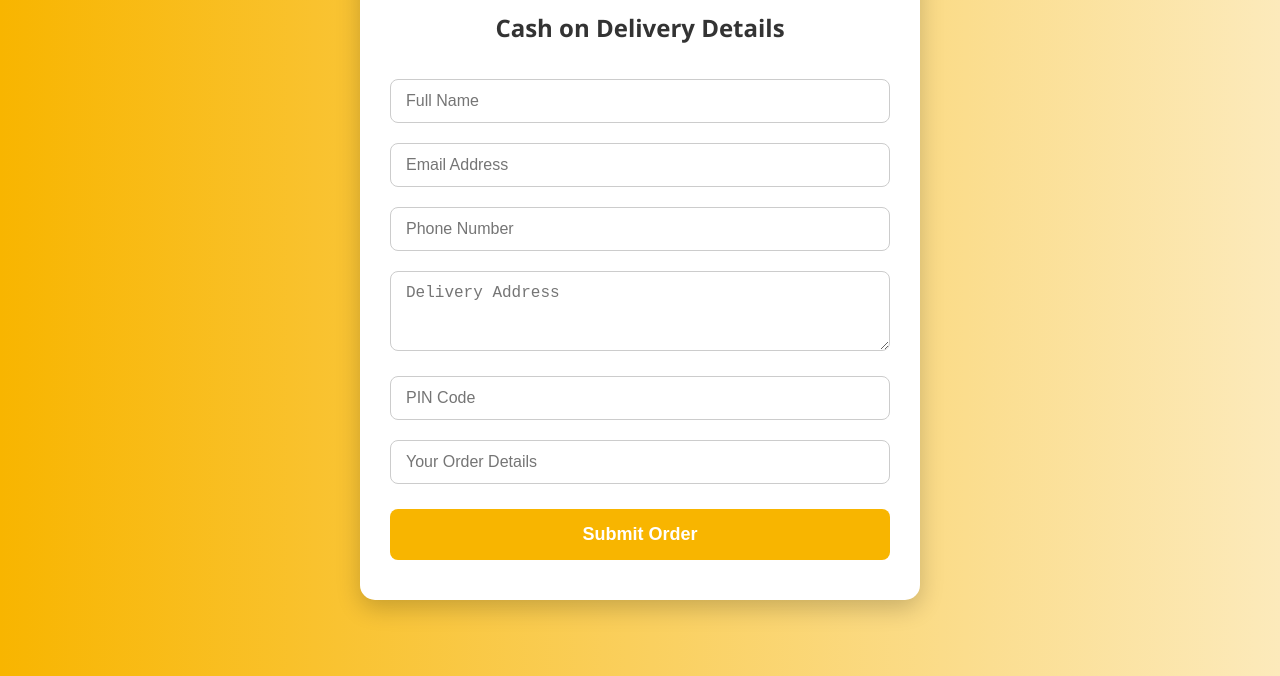
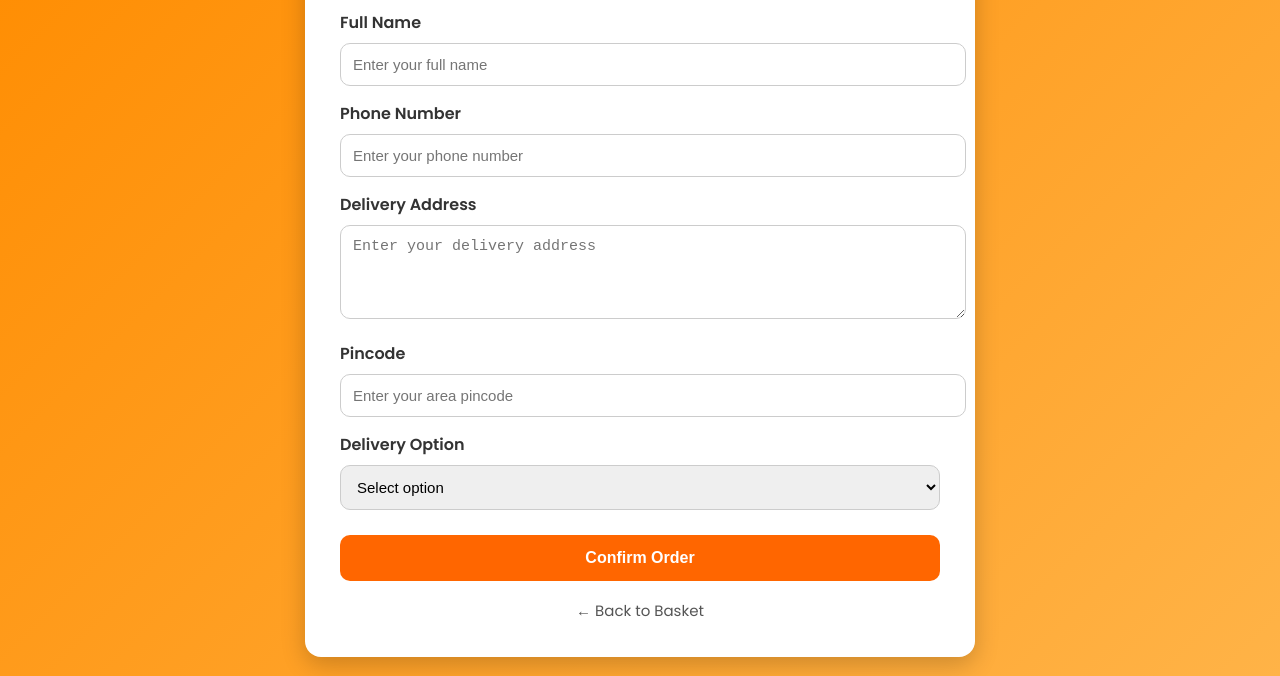
Before and after one commit to Charanteja-madeti/handloom-fashion-, a website: page delivery.html in a window 1280 px wide. Shown: the part 124-800 px from the top of the page. Drawn offline with Linux system fonts and the light colour scheme.

Commit message:
Update delivery.html

```diff
--- a/delivery.html
+++ b/delivery.html
@@ -1,107 +1,123 @@
 <!DOCTYPE html>
 <html lang="en">
 <head>
-<meta charset="UTF-8">
-<meta name="viewport" content="width=device-width, initial-scale=1.0">
-<title>Cash on Delivery</title>
+  <meta charset="UTF-8" />
+  <meta name="viewport" content="width=device-width, initial-scale=1.0" />
+  <title>Delivery Details - Handloom Fashion</title>
+  <link href="https://fonts.googleapis.com/css2?family=Poppins:wght@400;600&display=swap" rel="stylesheet" />
   <style>
-  /* Body and background */
     body {
-    font-family: 'Segoe UI', Tahoma, Geneva, Verdana, sans-serif;
-    background: linear-gradient(to right, #f8b500, #fceabb);
+      font-family: 'Poppins', sans-serif;
+      background: linear-gradient(135deg, #ff8c00, #ffb347);
+      margin: 0;
+      padding: 0;
+      min-height: 100vh;
       display: flex;
+      align-items: center;
       justify-content: center;
-    align-items: center;
-    min-height: 100vh;
-    margin: 0;
     }
-
-  /* Form container */
-  form {
+    .container {
+      width: 90%;
+      max-width: 600px;
       background: #fff;
-    padding: 40px 30px;
-    border-radius: 15px;
-    box-shadow: 0 8px 25px rgba(0,0,0,0.2);
+      padding: 35px;
+      border-radius: 16px;
+      box-shadow: 0 8px 25px rgba(0, 0, 0, 0.2);
+      animation: fadeIn 0.8s ease-in-out;
+    }
+    @keyframes fadeIn {
+      from { opacity: 0; transform: translateY(20px); }
+      to { opacity: 1; transform: translateY(0); }
+    }
+    h2 {
+      text-align: center;
+      color: #ff6600;
+      margin-bottom: 25px;
+      font-weight: 600;
+      font-size: 24px;
+    }
+    label {
+      font-weight: 600;
+      margin-top: 15px;
+      display: block;
+      color: #333;
+    }
+    input, textarea, select {
       width: 100%;
-    max-width: 500px;
-    animation: fadeIn 1s ease;
+      padding: 12px;
+      margin-top: 8px;
+      border: 1px solid #ccc;
+      border-radius: 10px;
+      font-size: 15px;
+      transition: border 0.3s ease;
     }
-
-  /* Form header */
-  form h2 {
-    text-align: center;
-    color: #333;
-    margin-bottom: 25px;
-  }
-
-  /* Input and textarea styling */
-  input, textarea {
-    width: 100%;
-    padding: 12px 15px;
-    margin: 10px 0;
-    border-radius: 8px;
-    border: 1px solid #ccc;
-    font-size: 16px;
-    box-sizing: border-box;
-    transition: 0.3s;
-  }
-
-  input:focus, textarea:focus {
-    border-color: #f8b500;
+    input:focus, textarea:focus, select:focus {
+      border-color: #ff6600;
       outline: none;
     }
-
-  textarea {
-    resize: vertical;
-    min-height: 80px;
+    button {
+      background-color: #ff6600;
+      color: white;
+      border: none;
+      padding: 14px;
+      width: 100%;
+      font-size: 16px;
+      font-weight: 600;
+      border-radius: 10px;
+      cursor: pointer;
+      margin-top: 25px;
+      transition: background 0.3s ease;
     }
-
-  /* Submit button */
-  button {
-    width: 100%;
-    padding: 15px;
-    background: #f8b500;
-    color: #fff;
-    border: none;
-    border-radius: 8px;
-    font-size: 18px;
-    font-weight: bold;
-    cursor: pointer;
-    margin-top: 15px;
-    transition: 0.3s;
+    button:hover {
+      background-color: #e65c00;
     }
-
-  button:hover {
-    background: #e09e00;
+    .back-btn {
+      display: block;
+      text-align: center;
+      margin-top: 18px;
+      color: #555;
+      text-decoration: none;
+      font-size: 15px;
     }
-
-  /* Simple fade-in animation */
-  @keyframes fadeIn {
-    from {opacity: 0; transform: translateY(-20px);}
-    to {opacity: 1; transform: translateY(0);}
-  }
-
-  /* Responsive adjustments */
-  @media (max-width: 600px) {
-    form {
-      padding: 30px 20px;
-    }
-    button {
-      font-size: 16px;
-    }
+    .back-btn:hover {
+      color: #ff6600;
     }
   </style>
 </head>
 <body>
-<form action="https://formspree.io/f/YOUR_FORM_ID" method="POST">
-  <h2>Cash on Delivery Details</h2>
-  <input type="text" name="name" placeholder="Full Name" required>
-  <input type="email" name="email" placeholder="Email Address" required>
-  <input type="text" name="phone" placeholder="Phone Number" required>
-  <textarea name="address" placeholder="Delivery Address" required></textarea>
-  <input type="text" name="pincode" placeholder="PIN Code" required>
-  <input type="text" name="order" placeholder="Your Order Details" required>
-  <button type="submit">Submit Order</button>
+  <div class="container">
+    <h2>Delivery Details</h2>
+    <form id="deliveryForm">
+      <label for="name">Full Name</label>
+      <input type="text" id="name" name="name" placeholder="Enter your full name" required>
+
+      <label for="phone">Phone Number</label>
+      <input type="tel" id="phone" name="phone" placeholder="Enter your phone number" required>
+
+      <label for="address">Delivery Address</label>
+      <textarea id="address" name="address" rows="4" placeholder="Enter your delivery address" required></textarea>
+
+      <label for="pincode">Pincode</label>
+      <input type="text" id="pincode" name="pincode" placeholder="Enter your area pincode" required>
+
+      <label for="delivery">Delivery Option</label>
+      <select id="delivery" name="delivery" required>
+        <option value="">Select option</option>
+        <option value="cod">Cash on Delivery</option>
+        <option value="online">Online Payment</option>
+      </select>
+
+      <button type="submit">Confirm Order</button>
+      <a href="basket.html" class="back-btn">← Back to Basket</a>
     </form>
+  </div>
+
+  <script>
+    document.getElementById('deliveryForm').addEventListener('submit', function(e) {
+      e.preventDefault();
+      alert('✅ Your delivery details have been submitted successfully!');
+      window.location.href = "thankyou.html"; // Redirect to thank you page
+    });
+  </script>
 </body>
 </html>
```
Lines whose indentation alone changed are shown as unchanged.
